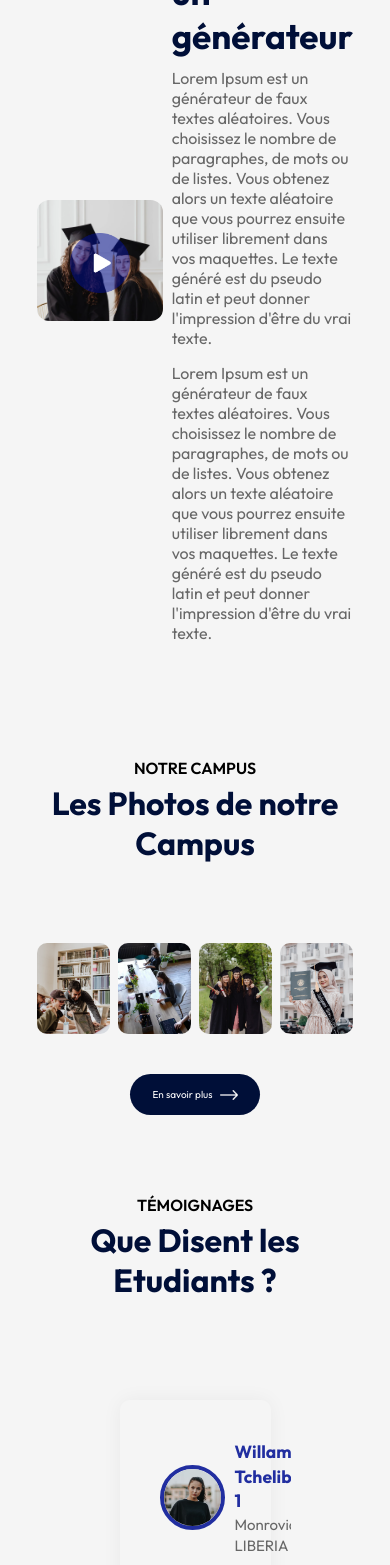
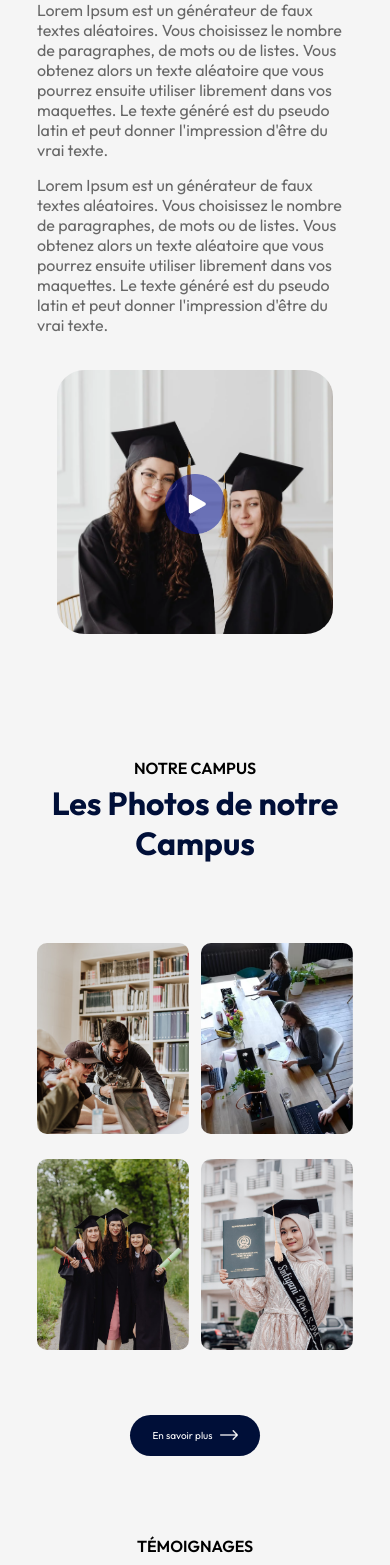
Before and after one commit to LoicVanelMABO/simpleSite, a React (Vite) app: page / in a window 390 px wide. Shown: the part 2243-3808 px from the top of the page. Built offline with nearby package versions, Linux system fonts and the light colour scheme.

Commit message:
responsive rest parts

```diff
--- a/src/Components/About/About.css
+++ b/src/Components/About/About.css
@@ -40,3 +40,17 @@
     margin-bottom: 15px;
     color: #676767;
 }
+
+@media (max-width:800px) {
+    .about{
+        flex-direction: column;
+    }
+    .about-left{
+        flex-basis: 100%;
+        margin: 20px;
+        order: 2;
+    }
+    .about-right{
+        flex-basis: 100%;
+    }
+}
--- a/src/Components/Campus/Campus.css
+++ b/src/Components/Campus/Campus.css
@@ -13,3 +13,13 @@
     width: 23%;
     border-radius: 10px;
 }
+
+@media (max-width:800px) {
+    .gallery{
+        flex-wrap: wrap;
+    }
+    .gallery img{
+        width: 48%;
+        margin-bottom: 25px;
+    }
+}
--- a/src/Components/Contact/Contact.css
+++ b/src/Components/Contact/Contact.css
@@ -48,3 +48,13 @@
     display: block;
     margin: 20px 0;
 }
+
+/*responsive part*/
+@media (max-width:800px) {
+    .contact{
+        display: block;
+    }
+    .contact-col{
+        padding: 20px;
+    }
+}
--- a/src/Components/Footer/Footer.css
+++ b/src/Components/Footer/Footer.css
@@ -11,3 +11,17 @@
     display: inline-block;
     margin-left: 20px ;
 }
+
+/*responsive part*/
+@media (max-width:600px) {
+    .footer{
+        text-align: center;
+        display: block;
+    }
+    .footer ul li{
+        margin: 10px;
+    }
+    .footer ul{
+        margin-top: 10px;
+    }
+}
--- a/src/Components/Testimonals/Testimonials.css
+++ b/src/Components/Testimonals/Testimonials.css
@@ -55,3 +55,54 @@
 .user-info h3{
     color: #212EA0;
 }
+
+/*responsive pqrt*/
+@media (max-width:800px) {
+    .Testimonials{
+        padding: 0 40px;
+    }
+    .next-btn, .back-btn{
+        width: 35px;
+        padding: 10px;
+    }
+    .Testimonials ul li{
+        padding: 10px;
+    }
+    .slide{
+        padding: 10px;
+    }
+    .slide img{
+        width: 50px;
+        border: 3px solid #212EA0;
+    }
+}
+@media (max-width:550px) {
+    .Testimonials{
+        padding: 0 35px;
+    }
+    .next-btn, .back-btn{
+        width: 30px;
+        padding: 8px;
+    }
+    .Testimonials ul li{
+        padding: 8px;
+    }
+    .slide{
+        padding: 8px;
+    }
+    .slide img{
+        width: 40px;
+        border: 2px solid #212EA0;
+    }
+    .user-info{
+        display: block;
+        margin-bottom: 10px;
+        font-size: 12px;
+    }
+    .user-info h3{
+       font-size: 16px;
+    }
+    .slider p{
+        font-size: 12%;
+    }
+}
```
